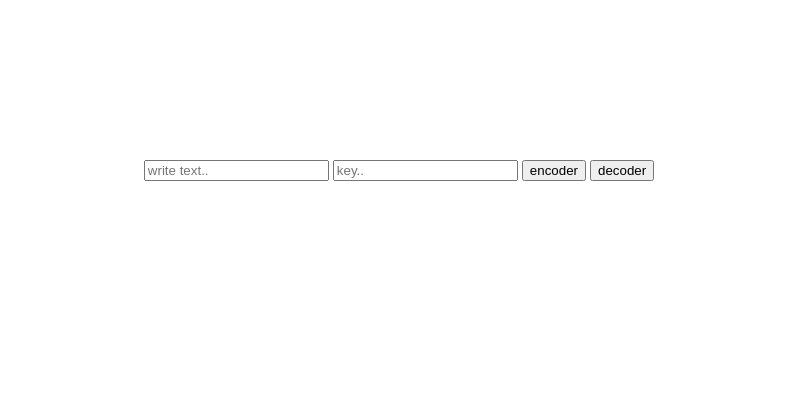
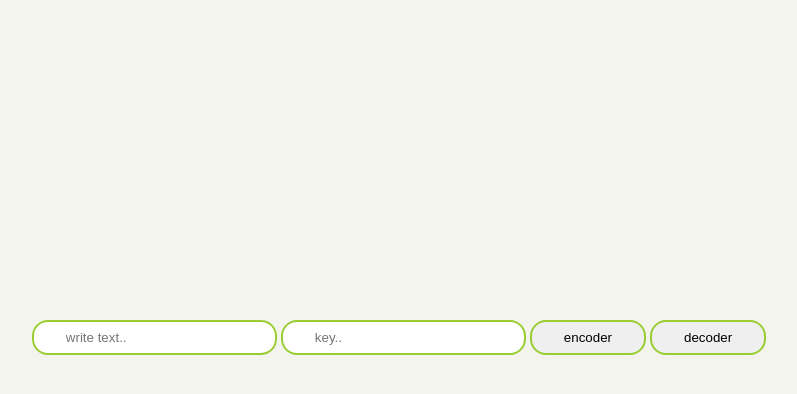
Before and after one commit to huangrunhong/32_Aufgaben_Level_3_10, a plain HTML site: page index.html in a window 1280 px wide. Shown: the whole page, without its empty margins (241-1038 px from the left). Drawn offline with Linux system fonts and the light colour scheme.

Commit message:
style change

```diff
--- a/index.html
+++ b/index.html
@@ -5,9 +5,17 @@
     <meta name="viewport" content="width=device-width, initial-scale=1.0" />
     <title>JS Vertiefung: Projekt Caesar Cipher</title>
     <style>
+      body {
+        background-color: rgba(238, 238, 227, 0.6);
+      }
       section {
-        margin: 10rem auto;
+        margin: 40vh auto;
         text-align: center;
+      }
+      input {
+        padding: 0.5rem 2rem;
+        border-radius: 1rem;
+        border: 2px solid yellowgreen;
       }
     </style>
   </head>
```
